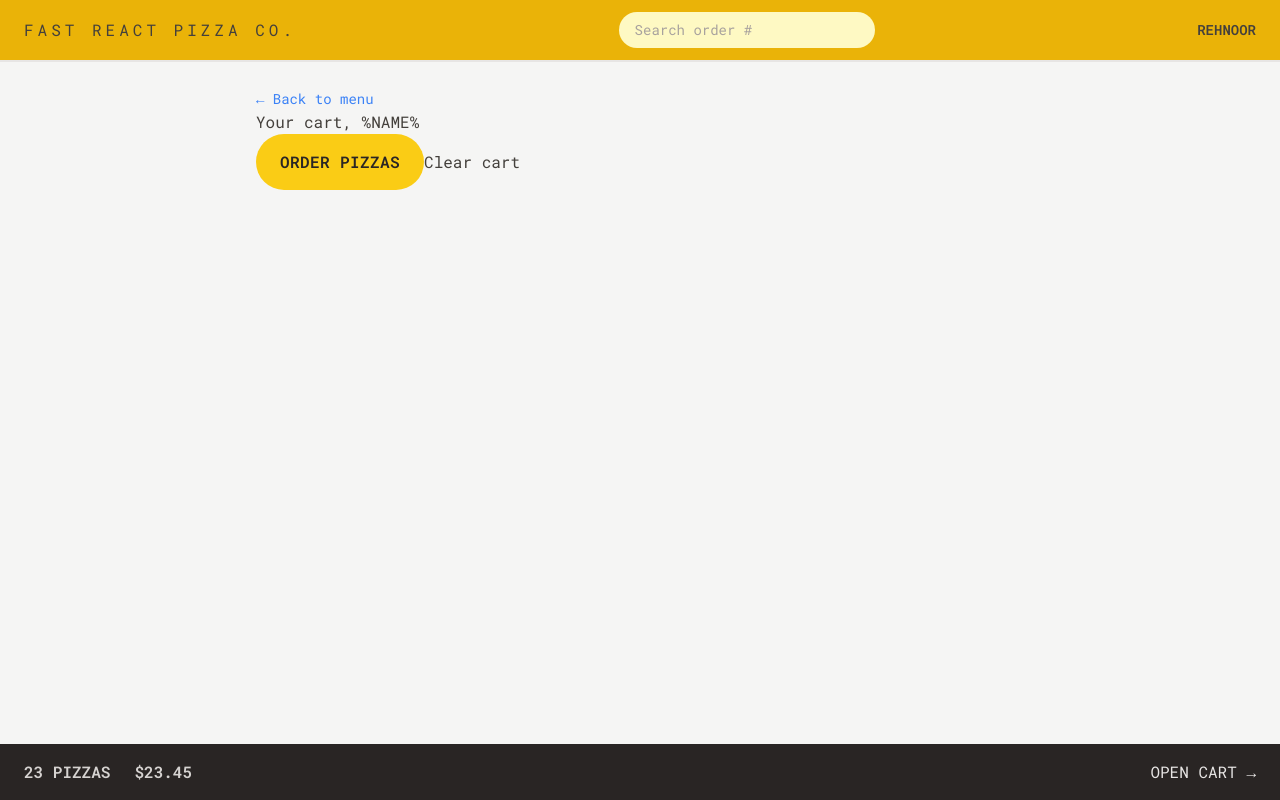
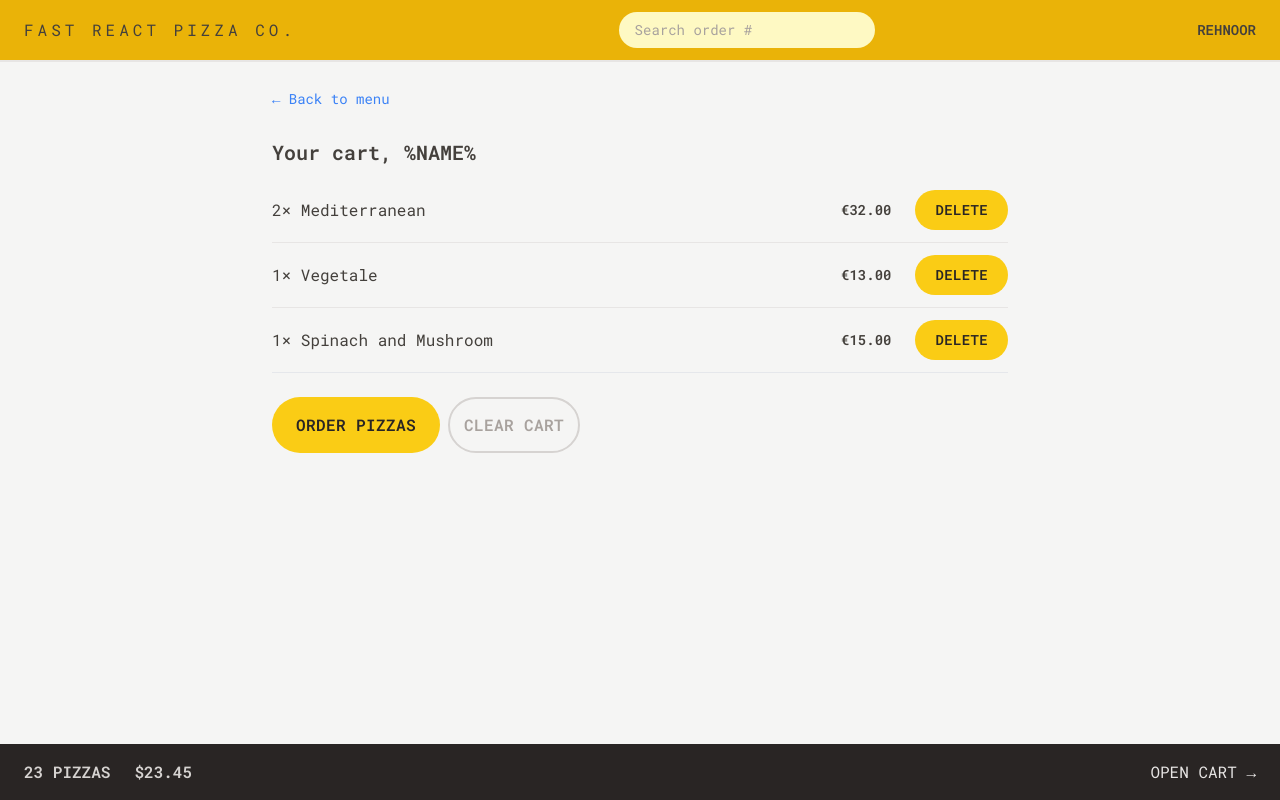
Before and after one commit to Rehnoor-Aulakh/Fast-React-Pizza, a React (Vite) app: page /cart in a window 1280 px wide. Built offline with nearby package versions, Linux system fonts and the light colour scheme.

Commit message:
Completed the cart page

```diff
--- a/src/features/cart/Cart.jsx
+++ b/src/features/cart/Cart.jsx
@@ -1,5 +1,6 @@
 import LinkButton from '../../ui/LinkButton';
 import Button from '../../ui/Button';
+import CartItem from './CartItem';
 
 const fakeCart = [
   {
@@ -29,16 +30,22 @@
   const cart = fakeCart;
 
   return (
-    <div>
+    <div className="px-4">
       <LinkButton to="/menu">&larr; Back to menu</LinkButton>
 
-      <h2>Your cart, %NAME%</h2>
+      <h2 className="mt-7 text-xl font-semibold">Your cart, %NAME%</h2>
 
-      <div>
+      <ul className="mt-3 divide-y divide-stone-200 border-b">
+        {cart.map((item) => (
+          <CartItem item={item} key={item.key} />
+        ))}
+      </ul>
+
+      <div className="mt-6 space-x-2">
         <Button to="/order/new" type="primary">
           Order pizzas
         </Button>
-        <button>Clear cart</button>
+        <Button type="secondary">Clear cart</Button>
       </div>
     </div>
   );
--- a/src/features/cart/CartItem.jsx
+++ b/src/features/cart/CartItem.jsx
@@ -1,13 +1,17 @@
+import Button from '../../ui/Button';
+import { formatCurrency } from '../../utils/helpers';
+
 function CartItem({ item }) {
   const { pizzaId, name, quantity, totalPrice } = item;
 
   return (
-    <li>
-      <p>
+    <li className="w-full py-3 sm:flex sm:items-center sm:justify-between">
+      <p className="mb-1 sm:mb-0">
         {quantity}&times; {name}
       </p>
-      <div>
-        <p>{formatCurrency(totalPrice)}</p>
+      <div className="flex items-center justify-between sm:gap-6">
+        <p className="text-sm font-semibold">{formatCurrency(totalPrice)}</p>
+        <Button type="small">Delete</Button>
       </div>
     </li>
   );
--- a/src/features/menu/MenuItem.jsx
+++ b/src/features/menu/MenuItem.jsx
@@ -11,7 +11,7 @@
         alt={name}
         className={`h-44 rounded-sm ${soldOut ? 'opacity-70 grayscale' : ''}`}
       />
-      <div className="flex grow flex-col">
+      <div className="flex grow flex-col pt-0.5">
         <p className="font-medium">{name}</p>
         <p className="text-sm capitalize italic text-stone-500">
           {ingredients.join(', ')}
--- a/src/ui/Button.jsx
+++ b/src/ui/Button.jsx
@@ -5,8 +5,10 @@
     'inline-block rounded-full bg-yellow-400 font-semibold uppercase tracking-wide text-stone-800 transition-colors duration-300 hover:bg-yellow-300 focus:bg-yellow-300 focus:outline-none focus:ring focus:ring-yellow-300 focus:ring-offset-2 disabled:cursor-not-allowed disabled:bg-yellow-200';
 
   const styles = {
-    primary: base + 'px-4 py-3 md:px-6 md:py-4',
-    small: base + 'px-4 py-2 md:px-5 md:py-2.5 text-sm',
+    primary: base + ' px-4 py-3 md:px-6 md:py-4',
+    small: base + ' px-4 py-2 md:px-5 md:py-2.5 text-sm',
+    secondary:
+      'inline-block rounded-full border-2 border-stone-300 font-semibold uppercase tracking-wide text-stone-400 transition-colors duration-300 hover:bg-stone-300 hover:text-stone-800 focus:bg-stone-300 focus:outline-none focus:ring focus:ring-stone-200 focus:ring-offset-2 disabled:cursor-not-allowed disabled:bg-stone-300 px-3.5 py-2.5 md:px-5.5 md:py-3.5',
   };
   if (to) {
     return (
```
Also changed, not shown: 1 other file (tests, documents, lock files or other folders).
